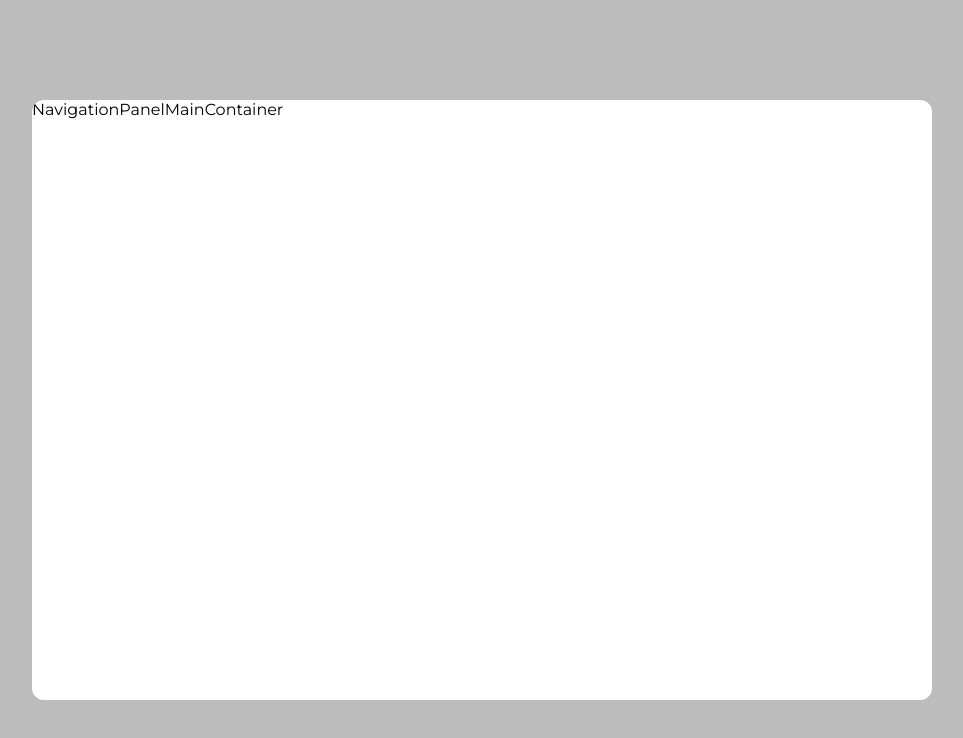
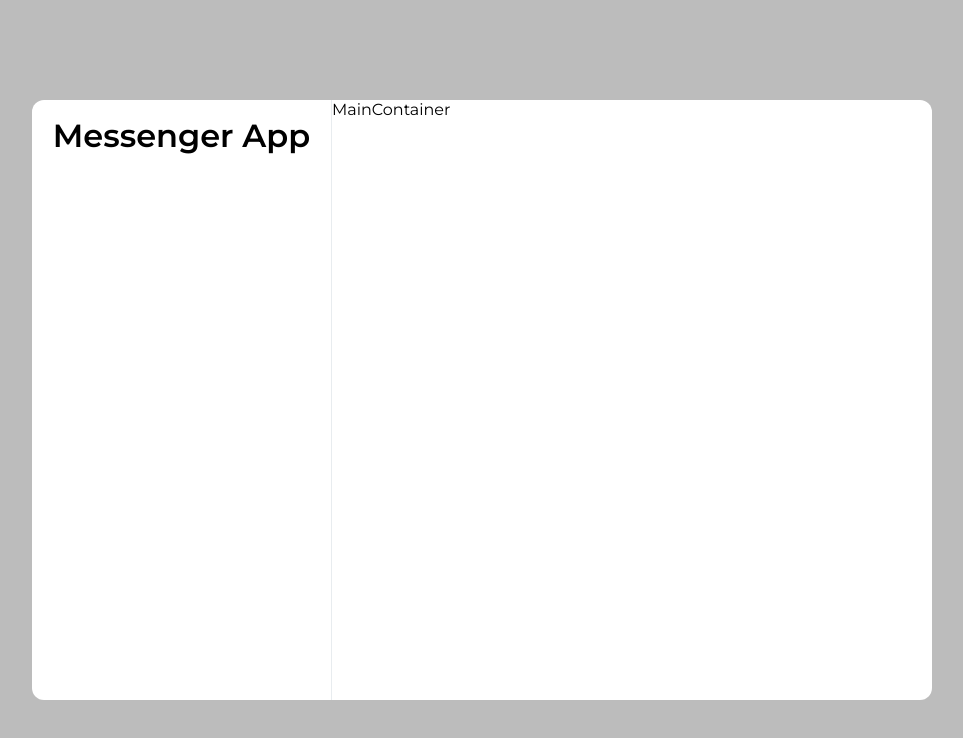
Before and after one commit to swatijain1095/messenger-app, a React (Create React App) app: page / in a window 1280 px wide. Shown: the top 738 px of the page, without its empty margins (158-1121 px from the left). Built offline with nearby package versions, Linux system fonts and the light colour scheme.

Commit message:
added header in navigationPanel component and its style

```diff
--- a/src/components/NavigationPanel/NavigationPanel.tsx
+++ b/src/components/NavigationPanel/NavigationPanel.tsx
@@ -1,7 +1,11 @@
-import React from "react";
+import "./style.scss";
 
 const NavigationPanel = () => {
-  return <div>NavigationPanel</div>;
+  return (
+    <div className="navigation-panel">
+      <header className="navigation-panel__header">Messenger App</header>
+    </div>
+  );
 };
 
 export default NavigationPanel;
--- /dev/null
+++ b/src/components/NavigationPanel/style.scss
@@ -0,0 +1,14 @@
+@import "../../variables";
+
+.navigation-panel {
+  border-right: 1px solid $gray-2;
+  overflow: auto;
+  width: 33.33%;
+
+  &__header {
+    text-align: center;
+    font-size: xx-large;
+    font-weight: 600;
+    padding: $medium;
+  }
+}
```
